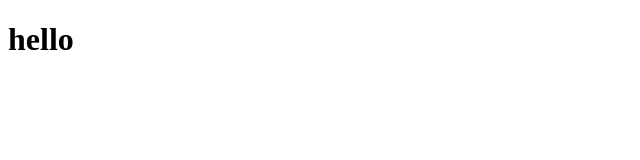
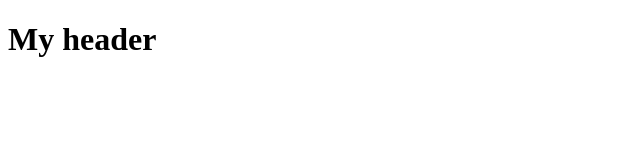
Before and after one commit to KozyrenkoPavel/Test-GIT-2, a plain HTML site: page index.html in a window 1280 px wide. Shown: the whole page, without its empty margins (0-640 px from the left). Drawn offline with Linux system fonts and the light colour scheme.

Commit message:
develop header

```diff
--- a/index.html
+++ b/index.html
@@ -4,10 +4,13 @@
     <meta charset="UTF-8">
     <meta http-equiv="X-UA-Compatible" content="IE=edge">
     <meta name="viewport" content="width=device-width, initial-scale=1.0">
-    <title>Document</title>
+    <title>Test-GIT-2</title>
 </head>
 <body>
+    <header>
+        <h1>My header</h1>
+    </header>
+
     <script src="index.js"></script>
-    <h1>hello</h1>
 </body>
 </html>
--- a/index.js
+++ b/index.js
@@ -1,5 +1 @@
 console.log('Hello World')
-
-console.log('Hello');
-
-console.error('Error');
```
